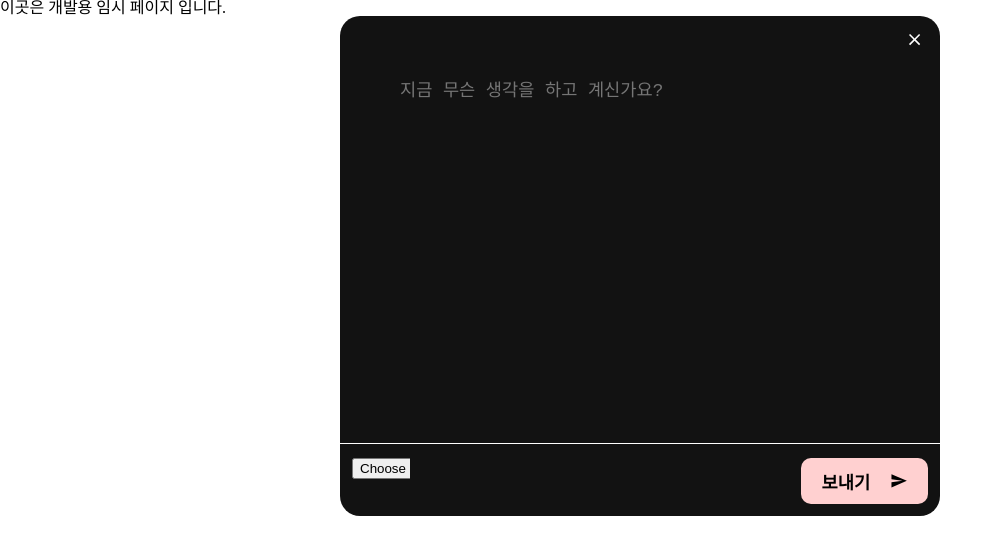
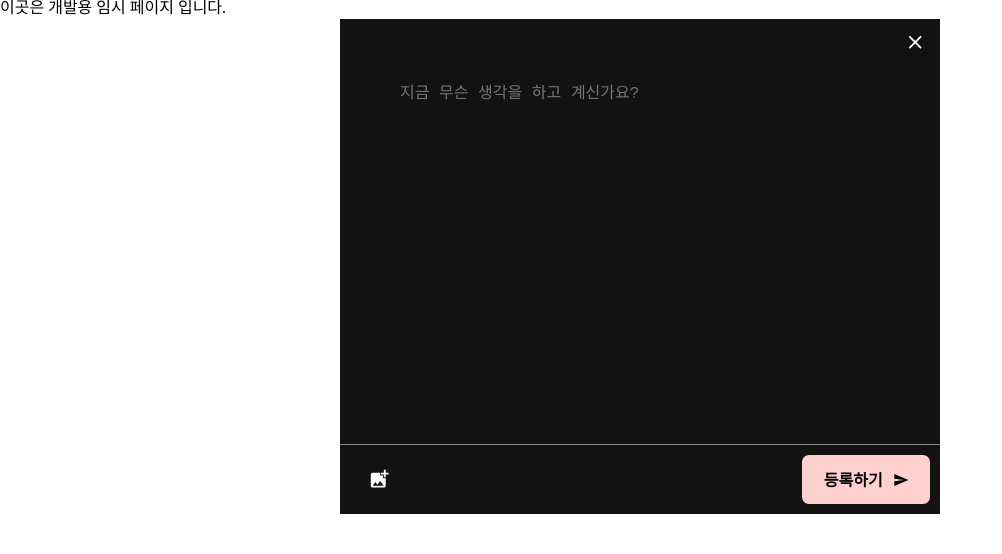
Before and after one commit to dongkyusq/carat-teamProject, a React (Vite) app: page / in a window 1280 px wide. Shown: the top 554 px of the page, without its empty margins (0-1002 px from the left). Built offline with nearby package versions, Linux system fonts and the light colour scheme.

Commit message:
update : NewsfeedCreate style, Supabase connect

```diff
--- a/package.json
+++ b/package.json
@@ -15,6 +15,7 @@
     "@mui/icons-material": "^5.15.19",
     "@mui/material": "^5.15.19",
     "@reduxjs/toolkit": "^2.2.5",
+    "@supabase/supabase-js": "^2.43.4",
     "react": "^18.2.0",
     "react-dom": "^18.2.0",
     "react-redux": "^9.1.2",
--- a/src/components/NewsfeedCreate.jsx
+++ b/src/components/NewsfeedCreate.jsx
@@ -22,16 +22,18 @@ function NewsfeedCreate() {
       <StWriteWrap>
         <StTextareaWrap>
           <StExitBtn>
-            <CloseIcon style={StIcon} />
+            <CloseIcon style={stCloseIcon} />
           </StExitBtn>
           <StTextarea ref={text} placeholder="지금 무슨 생각을 하고 계신가요?"></StTextarea>
         </StTextareaWrap>
-        <StHr />
         <StToolWrap>
-          <StPhotoInput type="file" accept="image/gif, image/jpeg, image/jpg, image/png" src={<AddPhotoAlternateIcon />} />
+          <StPhotoInputWrap>
+            <AddPhotoAlternateIcon style={stPhotoIcon} />
+            <StInput type="file" accept="image/gif, image/jpeg, image/jpg, image/png" />
+          </StPhotoInputWrap>
           <StSendBtn onClick={sendText}>
-            <StSpan>보내기</StSpan>
-            <SendIcon style={StSendIcon} />
+            <StSpan>등록하기</StSpan>
+            <SendIcon style={stSendIcon} />
           </StSendBtn>
         </StToolWrap>
       </StWriteWrap>
@@ -44,19 +46,16 @@ export default NewsfeedCreate;
 const StWriteWrap = styled.div`
   display: flex;
   flex-direction: column;
-  justify-content: space-between;
+  justify-content: center;
   width: 600px;
   height: 500px;
   margin: 0 auto;
-  border-radius: 20px;
-
-  font-family: "Pretendard-Regular";
-  background-color: #121212;
 `;
 const StTextareaWrap = styled.div`
   position: relative;
   width: 100%;
   height: 85%;
+  background-color: #121212;
 `;
 const StExitBtn = styled.button`
   position: absolute;
@@ -64,22 +63,25 @@ const StExitBtn = styled.button`
   right: 0;
   width: 50px;
   height: 50px;
+  padding: 0;
   border: 0;
+  cursor: pointer;
   background-color: transparent;
 `;
 const StTextarea = styled.textarea`
   display: block;
   position: absolute;
-  bottom: 0px;
+  bottom: 50px;
   left: 50px;
   width: calc(100% - 100px);
-  height: calc(100% - 50px);
+  height: calc(100% - 100px);
   padding: 10px;
   border: none;
   resize: none;
+  outline: none;
   box-sizing: border-box;
-  outline: none;
-  font-size: 1.1rem;
+  overflow: auto;
+  font-size: 1rem;
 
   background-color: transparent;
   color: #fefefe;
@@ -89,41 +91,51 @@ const StToolWrap = styled.div`
   justify-content: space-between;
   width: 100%;
   height: 14%;
-  padding: 12px;
+  padding: 10px;
+  border-top: 1px solid #fefefe80;
   box-sizing: border-box;
+  background-color: #121212;
 `;
-const StPhotoInput = styled.input`
+const StPhotoInputWrap = styled.label`
+  position: relative;
   width: 10%;
   border: 0;
-  background-color: transparent;
+  cursor: pointer;
+`;
+const StInput = styled.input`
+  display: none;
 `;
 const StSendBtn = styled.button`
   display: flex;
   justify-content: center;
-  gap: 20px;
+  align-items: center;
+  gap: 10px;
   width: 22%;
+  padding: 0;
   border: 0;
-  border-radius: 10px;
-  align-items: center;
+  border-radius: 7px;
+  cursor: pointer;
   background-color: #ffd0d0;
 `;
 const StSpan = styled.span`
-  display: inline-block;
-  font-size: 1.1rem;
-  font-weight: 900;
-`;
-const StHr = styled.div`
-  width: 100%;
-  height: 1px;
-  margin: 0 auto;
-  background-color: #fefefe;
+  display: block;
+  font-size: 1rem;
+  font-weight: 700;
 `;
 
-const StIcon = {
-  fontSize: "1.2rem",
+const stCloseIcon = {
+  fontSize: "1.4rem",
   color: "#fefefe",
 };
-const StSendIcon = {
-  display: "inline",
-  fontSize: "1.1rem",
+const stPhotoIcon = {
+  position: "absolute",
+  top: "50%",
+  left: "50%",
+  margin: "-11.2px 0 0 -11.2px",
+  fontSize: "1.4rem",
+  color: "#fefefe",
 };
+const stSendIcon = {
+  fontSize: "1rem",
+  marginTop: "2px",
+};
```
Also changed, not shown: src/supabaseClient.js (added, +8 -0 lines), 1 other file (tests, documents, lock files or other folders).
